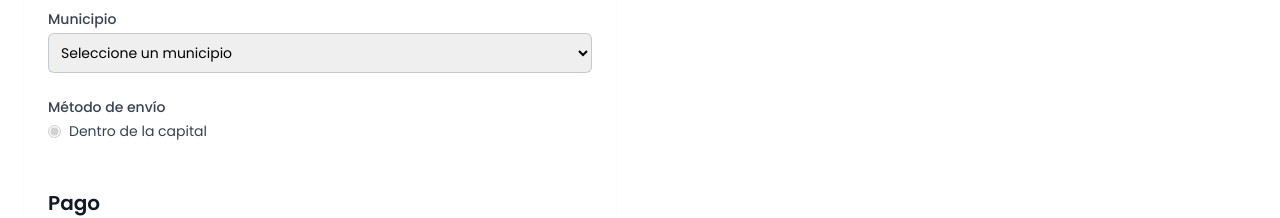
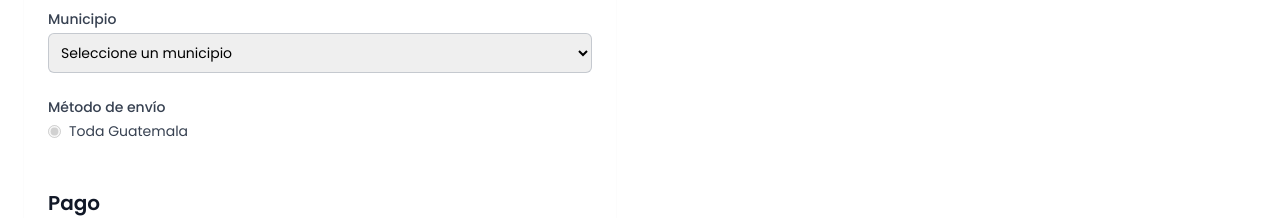
Before and after one commit to hayyrs66/distincion-ecommerce, a Next.js app: page /compra in a window 1280 px wide. Shown: the part 880-1098 px from the top of the page. Built offline with nearby package versions, Linux system fonts and the light colour scheme.

Commit message:
Refactor CompraPage component: Update envio options

```diff
--- a/src/app/compra/page.jsx
+++ b/src/app/compra/page.jsx
@@ -36,7 +36,7 @@ export default function CompraPage() {
     direccion: "",
     departamento: "Guatemala",
     municipio: "",
-    envio: "Dentro de la capital",
+    envio: "Toda Guatemala",
     telefono: "",
     numeroTarjeta: "",
     fechaVencimiento: "",
@@ -466,8 +466,8 @@ export default function CompraPage() {
                       type="radio"
                       id="envioCapital"
                       name="envio"
-                      value="Dentro de la capital"
-                      checked={formData.envio === "Dentro de la capital"}
+                      value="Toda Guatemala"
+                      checked={formData.envio === "Toda Guatemala"}
                       onChange={handleInputChange}
                       disabled
                     />
@@ -475,7 +475,7 @@ export default function CompraPage() {
                       htmlFor="envioCapital"
                       className="text-sm text-gray-700"
                     >
-                      Dentro de la capital
+                      Toda Guatemala
                     </label>
                   </div>
                 </div>
```
